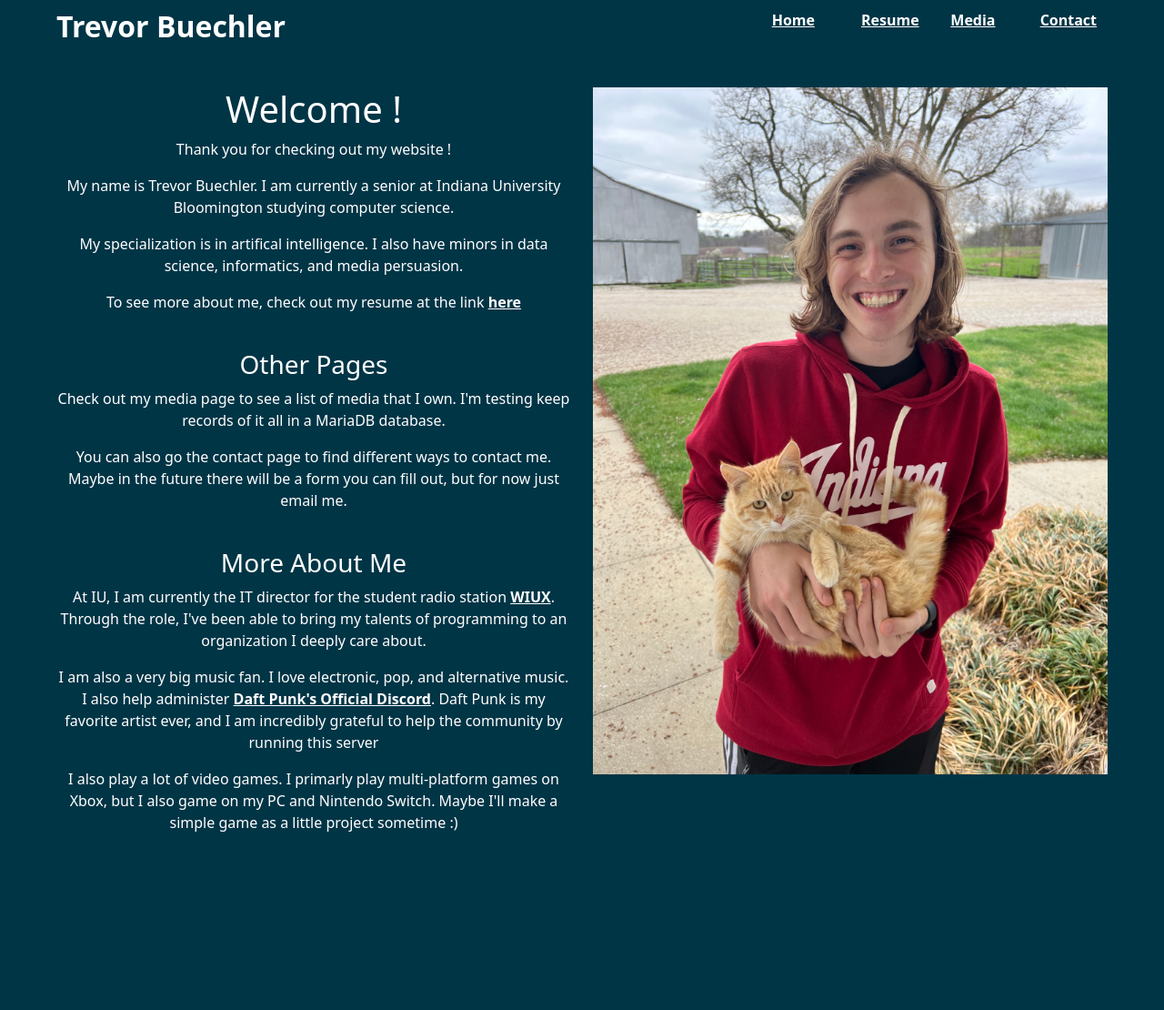
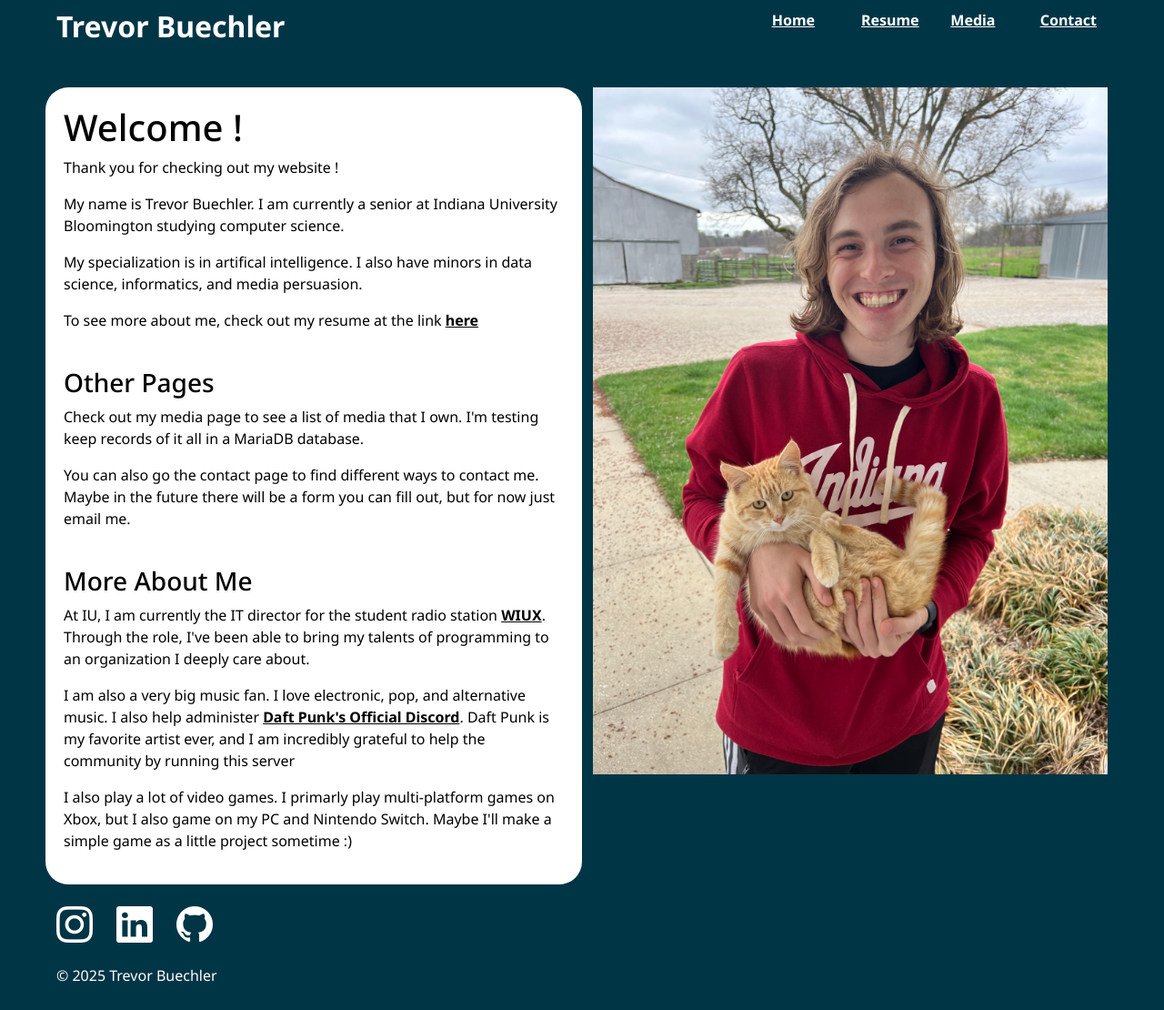
Before and after one commit to wonderrxjr/WebsiteProject, a Flask app: page / in a window 1280 px wide. Shown: the whole page at 91% size. Before the commit the page ends 914 px from the top, so only its background shows below. Run offline with Flask 3, Linux system fonts and the light colour scheme.

Commit message:
New changes ! Wow !

```diff
--- a/static/stylesheets/style.css
+++ b/static/stylesheets/style.css
@@ -1,3 +1,6 @@
+@import url('https://fonts.googleapis.com/css2?family=Noto+Sans:ital,wght@0,100..900;1,100..900&display=swap');
+@import url("https://cdn.jsdelivr.net/npm/bootstrap-icons@1.11.3/font/bootstrap-icons.min.css");
+
 body {
     background-color: #003546;
     color: #ffffff;
@@ -5,6 +8,10 @@ body {
     margin-right: 50;
     margin-top: 10;
     margin-bottom: 10;
+    font-family: "Noto Sans", sans-serif;
+    font-optical-sizing: auto;
+    font-style: normal;
+    font-variation-settings: "wdth" 100;
 }
 
 a {
@@ -20,3 +27,28 @@ a {
 .header {
     margin-bottom: 40;
 }
+
+.fade-in {
+    animation: fadeIn 1s;
+}
+
+@keyframes fadeIn {
+    0% { opacity: 0; }
+    100% { opacity: 1;}
+}
+
+.about-me {
+    background-color: #ffffff;
+    color: #000000;
+    border-radius: 25px;
+    padding: 20px;
+}
+
+.about-me a {
+    color:#000000
+}
+
+.icons {
+    font-size: 2.5em;
+    margin-right: 10px;
+}
--- a/templates/index.html
+++ b/templates/index.html
@@ -19,7 +19,7 @@
                     <a href="/">Home</a>
                 </div>
                 <div class="col-1">
-                    <a href="https://drive.google.com/file/d/1p9SdetmSVCb9a_e2HcEAJJCxBZcJcbB2/view?usp=sharing", target="_blank">Resume</a>
+                    <a href="https://drive.google.com/file/d/1aUmBN7VAS_mY5-eliiD0aU_musLM4Oul/view?usp=sharing", target="_blank">Resume</a>
                 </div>
                 <div class="col-1">
                     <a href="/media">Media</a>
@@ -32,12 +32,12 @@
     </header>
     <div class="container-fluid">
         <div class="row">
-            <div class="col-6 text-center">
+            <div class="col-6 text-left fade-in about-me">
                 <h1>Welcome !</h1>
                 <p>Thank you for checking out my website !</p>
                 <p>My name is Trevor Buechler. I am currently a senior at Indiana University Bloomington studying computer science.</p>
                 <p>My specialization is in artifical intelligence. I also have minors in data science, informatics, and media persuasion.</p>
-                <p>To see more about me, check out my resume at the link <a href="https://drive.google.com/file/d/1p9SdetmSVCb9a_e2HcEAJJCxBZcJcbB2/view?usp=sharing", target="_blank">here</a></p>
+                <p>To see more about me, check out my resume at the link <a href="https://drive.google.com/file/d/1aUmBN7VAS_mY5-eliiD0aU_musLM4Oul/view?usp=sharing", target="_blank">here</a></p>
                 <br>
                 <h3>Other Pages</h3>
                 <p>Check out my media page to see a list of media that I own. I'm testing keep records of it all in a MariaDB database.</p>
@@ -48,11 +48,29 @@
                 <p>I am also a very big music fan. I love electronic, pop, and alternative music. I also help administer <a href="https://discord.gg/daftpunk" target="_blank">Daft Punk's Official Discord</a>. Daft Punk is my favorite artist ever, and I am incredibly grateful to help the community by running this server</p>
                 <p>I also play a lot of video games. I primarly play multi-platform games on Xbox, but I also game on my PC and Nintendo Switch. Maybe I'll make a simple game as a little project sometime :)</p>
             </div>
-            <div class="col-6 text-center" style="display: grid; height: 100%">
+            <div class="col-6 text-center fade-in" style="height: 100%">
                 <img src="{{ url_for('static', filename='images/IMG_2353.jpg')}}" alt="Trevor with a cat" style="max-width: 100%; max-height: 100%; margin: auto;">
             </div>
         </div>
     </div>
 </body>
+<footer>
+    <br>
+    <div class="container-fluid">
+        <div class="row">
+            <div class="d-flex gap-3">
+                <a href="https://instagram.com/wonderrxjr"><i class="bi bi-instagram icons"></i></a>
+                <a href="https://linkedin.com/in/trevorbuechler/"><i class="bi bi-linkedin icons"></i></a>
+                <a href="https://github.com/wonderrxjr"><i class="bi bi-github icons"></i></a>
+            </div>
+        </div>
+        <br>
+        <div class="row">
+            <div class="col-12 text-left">
+                <p>© 2025 Trevor Buechler</p>
+            </div>
+        </div>
+    </div>
+</footer>
 
 </html>
```
Also changed, not shown: templates/contact.html (+18 -0 lines), templates/fizzbuzz.html (+18 -0 lines), templates/media.html (+18 -0 lines).
